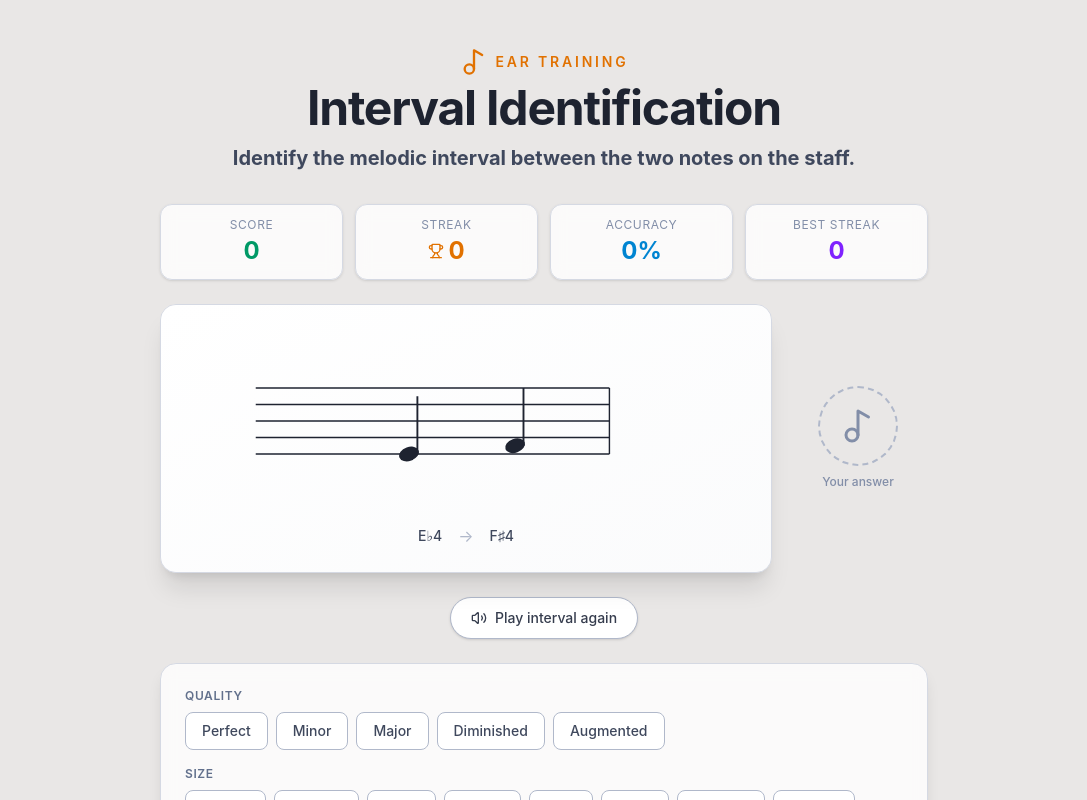
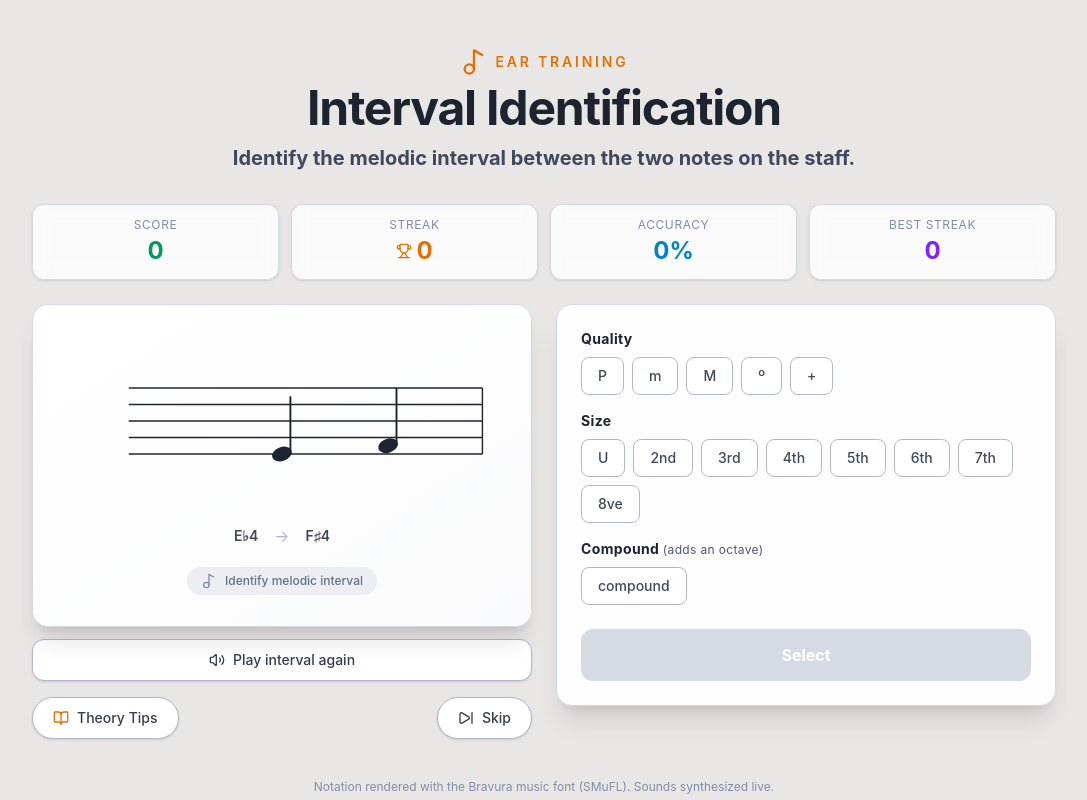
Before and after one commit to andrewbleckner-prog/updated-interval-game, a React (Vite) app: page / in a window 1280 px wide. Both pictures are taken after a click on the button "Start". Shown: the top 800 px of the page, without its empty margins (96-1183 px from the left). Built offline with nearby package versions, Linux system fonts and the light colour scheme; a web font is replaced by a local one.

Commit message:
Add files via upload

```diff
--- a/src/App.tsx
+++ b/src/App.tsx
@@ -13,9 +13,26 @@ import {
 } from '@/music';
 
 const QUALITIES: Quality[] = ['perfect', 'minor', 'major', 'diminished', 'augmented'];
+const QUALITY_SYMBOLS: Record<Quality, string> = {
+  perfect: 'P',
+  major: 'M',
+  minor: 'm',
+  diminished: 'º',
+  augmented: '+',
+};
 const SIZES: SizeName[] = [
   'unison', 'second', 'third', 'fourth', 'fifth', 'sixth', 'seventh', 'octave',
 ];
+const SIZE_SYMBOLS: Record<SizeName, string> = {
+  unison: 'U',
+  second: '2nd',
+  third: '3rd',
+  fourth: '4th',
+  fifth: '5th',
+  sixth: '6th',
+  seventh: '7th',
+  octave: '8ve',
+};
 
 type Feedback = 'idle' | 'correct' | 'wrong';
 
@@ -107,7 +124,7 @@ export default function App() {
   return (
     <div id="interval-app-root" className="min-h-screen bg-stone-200/70 text-ink-800 flex flex-col items-center px-4 py-8 sm:py-12">
       {/* Header */}
-      <header id="game-header" className="w-full max-w-3xl text-center mb-8 animate-fade-in">
+      <header id="game-header" className="w-full max-w-5xl text-center mb-8 animate-fade-in">
         <div className="inline-flex items-center gap-2 text-amber-600 mb-2">
           <Music2 className="w-7 h-7" />
           <span className="text-sm font-semibold uppercase tracking-[0.2em]">Ear Training</span>
@@ -125,7 +142,7 @@ export default function App() {
       {!started ? (
         <StartScreen onStart={startGame} bestStreak={bestStreak} />
       ) : (
-        <main id="game-main-board" className="w-full max-w-3xl flex flex-col gap-6 animate-fade-in">
+        <main id="game-main-board" className="w-full max-w-5xl flex flex-col gap-6 animate-fade-in">
           {/* Stats bar */}
           <div id="game-stats-bar" className="grid grid-cols-2 sm:grid-cols-4 gap-3">
             <StatCard label="Score" value={score} accent="text-emerald-600" />
@@ -134,50 +151,90 @@ export default function App() {
             <StatCard label="Best Streak" value={bestStreak} accent="text-violet-600" />
           </div>
 
-          {/* Staff + feedback area */}
-          <div id="game-staff-area" className="grid grid-cols-1 md:grid-cols-[1fr_auto] gap-4 items-stretch">
+          {/* Side-by-side: Staff window (left) and Selection window (right) */}
+          <div id="game-workspace" className="grid grid-cols-1 md:grid-cols-2 gap-6 items-start">
+            {/* Left column: Staff card & action buttons */}
+            <div id="staff-column" className="flex flex-col gap-3">
               {/* Staff card */}
-            <div id="staff-card" className="bg-white rounded-2xl shadow-xl border border-ink-200 p-4 sm:p-6 relative overflow-hidden">
+              <div id="staff-card" className="bg-white rounded-2xl shadow-xl border border-ink-200 p-5 sm:p-6 relative overflow-hidden flex flex-col items-center">
                 <div className="absolute inset-0 bg-gradient-to-br from-white to-ink-50 opacity-50 pointer-events-none" />
-              <div className="relative">
+                <div className="relative w-full flex flex-col items-center">
                   <Staff low={question.low} high={question.high} clef={question.clef} />
                   <div className="mt-3 flex items-center justify-center gap-4 text-ink-700">
-                  <span className="text-sm font-medium">{noteName(question.low)}</span>
+                    <span className="text-sm font-semibold">{noteName(question.low)}</span>
                     <span className="text-ink-300">→</span>
-                  <span className="text-sm font-medium">{noteName(question.high)}</span>
+                    <span className="text-sm font-semibold">{noteName(question.high)}</span>
+                  </div>
+
+                  {/* Feedback state indicator */}
+                  <div className="mt-3 min-h-[42px] flex items-center justify-center">
+                    {feedback === 'correct' && (
+                      <div className="inline-flex items-center gap-2 px-4 py-1.5 rounded-full bg-emerald-100 border border-emerald-300 text-emerald-800 font-bold text-sm animate-pop-in shadow-xs">
+                        <Check className="w-5 h-5 text-emerald-600" strokeWidth={3} />
+                        <span>Correct!</span>
+                      </div>
+                    )}
+                    {feedback === 'wrong' && (
+                      <div className="inline-flex items-center gap-2 px-4 py-1.5 rounded-full bg-rose-100 border border-rose-300 text-rose-800 font-bold text-sm animate-shake shadow-xs">
+                        <X className="w-5 h-5 text-rose-600" strokeWidth={3} />
+                        <span>Try again</span>
+                      </div>
+                    )}
+                    {feedback === 'idle' && (
+                      <div className="inline-flex items-center gap-2 px-3.5 py-1.5 rounded-full bg-ink-100 text-ink-500 font-medium text-xs">
+                        <Music2 className="w-4 h-4 text-ink-400" />
+                        <span>Identify melodic interval</span>
+                      </div>
+                    )}
                   </div>
                 </div>
               </div>
 
-            {/* Feedback panel */}
-            <div id="feedback-container" className="flex md:flex-col items-center justify-center min-h-[120px] md:min-w-[140px]">
-              <FeedbackPanel feedback={feedback} />
-            </div>
-          </div>
-
               {/* Replay interval button */}
-          <div className="flex justify-center">
               <button
                 id="replay-interval-button"
                 onClick={handlePlayInterval}
                 disabled={feedback === 'correct'}
-              className="inline-flex items-center gap-2 px-5 py-2.5 rounded-full bg-white hover:bg-ink-100 disabled:opacity-40 disabled:cursor-not-allowed text-ink-800 text-sm font-medium transition-colors border border-ink-300 shadow-sm"
+                className="inline-flex items-center justify-center gap-2 px-5 py-2.5 rounded-xl bg-white hover:bg-ink-100 disabled:opacity-40 disabled:cursor-not-allowed text-ink-800 text-sm font-medium transition-colors border border-ink-300 shadow-sm w-full"
               >
                 <Volume2 className="w-4 h-4" />
                 Play interval again
               </button>
+
+              {/* Action buttons directly under staff window */}
+              <div className="flex items-center justify-between gap-3 pt-1">
+                <button
+                  id="theory-tips-button"
+                  onClick={() => setShowTheoryTips(true)}
+                  className="inline-flex items-center gap-2 px-5 py-2.5 rounded-full bg-white hover:bg-ink-100 text-ink-800 text-sm font-medium transition-colors border border-ink-300 shadow-sm"
+                >
+                  <BookOpen className="w-4 h-4 text-amber-600" />
+                  Theory Tips
+                </button>
+
+                <button
+                  id="skip-question-button"
+                  onClick={handleSkip}
+                  disabled={feedback === 'correct'}
+                  className="inline-flex items-center gap-2 px-5 py-2.5 rounded-full bg-white hover:bg-ink-100 disabled:opacity-40 disabled:cursor-not-allowed text-ink-800 text-sm font-medium transition-colors border border-ink-300 shadow-sm"
+                >
+                  <SkipForward className="w-4 h-4" />
+                  Skip
+                </button>
+              </div>
             </div>
 
-          {/* Answer selection */}
-          <div id="answer-selection-panel" className="bg-white/80 backdrop-blur rounded-2xl border border-ink-200 shadow-lg p-4 sm:p-6 space-y-4">
+            {/* Right column: Answer selection window */}
+            <div id="answer-selection-panel" className="bg-white/90 backdrop-blur rounded-2xl border border-ink-200 shadow-xl p-5 sm:p-6 space-y-4">
               {/* Quality row */}
               <div>
-              <p className="text-xs font-semibold uppercase tracking-wider text-ink-500 mb-2">Quality</p>
+                <p className="text-sm font-bold tracking-wide text-ink-900 mb-2">Quality</p>
                 <div className="flex flex-wrap gap-2">
                   {QUALITIES.map((q) => (
                     <AnswerButton
                       key={q}
-                    label={q}
+                      label={QUALITY_SYMBOLS[q]}
+                      ariaLabel={q}
                       selected={selectedQuality === q}
                       disabled={feedback === 'correct'}
                       onClick={() => {
@@ -191,12 +248,13 @@ export default function App() {
 
               {/* Size row */}
               <div>
-              <p className="text-xs font-semibold uppercase tracking-wider text-ink-500 mb-2">Size</p>
+                <p className="text-sm font-bold tracking-wide text-ink-900 mb-2">Size</p>
                 <div className="flex flex-wrap gap-2">
                   {SIZES.map((s) => (
                     <AnswerButton
                       key={s}
-                    label={s}
+                      label={SIZE_SYMBOLS[s]}
+                      ariaLabel={s}
                       selected={selectedSize === s}
                       disabled={feedback === 'correct'}
                       onClick={() => {
@@ -211,8 +269,8 @@ export default function App() {
 
               {/* Compound toggle row */}
               <div>
-              <p className="text-xs font-semibold uppercase tracking-wider text-ink-500 mb-2">
-                Compound <span className="normal-case text-ink-400 font-normal">(adds an octave)</span>
+                <p className="text-sm font-bold tracking-wide text-ink-900 mb-2">
+                  Compound <span className="text-xs text-ink-600 font-normal">(adds an octave)</span>
                 </p>
                 <button
                   id="compound-toggle-button"
@@ -224,7 +282,7 @@ export default function App() {
                   className={[
                     'px-4 py-2 rounded-lg text-sm font-medium transition-all border',
                     compound
-                    ? 'bg-sky-500 text-white border-sky-400 shadow-md shadow-sky-500/30 scale-105'
+                      ? 'bg-sky-500 text-white border-sky-400 shadow-md shadow-sky-500/30 scale-105 font-bold'
                       : 'bg-white text-ink-700 border-ink-300 hover:bg-ink-100 hover:border-ink-400',
                     (feedback === 'correct' || selectedSize === 'unison') ? 'opacity-40 cursor-not-allowed' : '',
                   ].join(' ')}
@@ -243,7 +301,7 @@ export default function App() {
                 >
                   {feedback === 'correct'
                     ? 'Correct! Next…'
-                  : `Select${selectedSize ? ` — ${selectedQuality ?? '?'} ${compound ? 'compound ' : ''}${selectedSize}` : ''}`}
+                    : `Select${selectedSize ? ` — ${selectedQuality ? QUALITY_SYMBOLS[selectedQuality] : '?'} ${compound ? 'compound ' : ''}${SIZE_SYMBOLS[selectedSize]}` : ''}`}
                 </button>
               </div>
 
@@ -253,50 +311,32 @@ export default function App() {
                 </p>
               )}
             </div>
+          </div>
+        </main>
+      )}
 
-          {/* Bottom actions: Theory Tips (left) & Skip (right) */}
-          <div className="flex items-center justify-between pt-2">
-            <button
-              id="theory-tips-button"
-              onClick={() => setShowTheoryTips((prev) => !prev)}
-              aria-expanded={showTheoryTips}
-              className={`inline-flex items-center gap-2 px-5 py-2.5 rounded-full text-sm font-medium transition-colors border shadow-sm ${
-                showTheoryTips
-                  ? 'bg-amber-50 border-amber-400 text-amber-900 ring-2 ring-amber-400/20'
-                  : 'bg-white hover:bg-ink-100 text-ink-800 border-ink-300'
-              }`}
-            >
-              <BookOpen className="w-4 h-4 text-amber-600" />
-              Theory Tips
-            </button>
-
-            <button
-              id="skip-question-button"
-              onClick={handleSkip}
-              disabled={feedback === 'correct'}
-              className="inline-flex items-center gap-2 px-5 py-2.5 rounded-full bg-white hover:bg-ink-100 disabled:opacity-40 disabled:cursor-not-allowed text-ink-800 text-sm font-medium transition-colors border border-ink-300 shadow-sm"
-            >
-              <SkipForward className="w-4 h-4" />
-              Skip
-            </button>
-          </div>
-
-          {/* Inline Theory Tips White Window */}
+      {/* Theory Tips Pop-up Modal */}
       {showTheoryTips && (
         <div
-              id="theory-tips-inline-window"
-              className="w-full bg-white rounded-2xl shadow-xl border border-ink-200 p-6 sm:p-8 relative animate-fade-in"
+          id="theory-tips-modal-overlay"
+          className="fixed inset-0 z-50 flex items-center justify-center p-4 bg-ink-950/60 backdrop-blur-xs animate-fade-in"
+          onClick={() => setShowTheoryTips(false)}
         >
-              <div className="flex items-start justify-between gap-4 mb-3">
+          <div
+            id="theory-tips-popup-window"
+            onClick={(e) => e.stopPropagation()}
+            className="bg-white w-full max-w-lg rounded-2xl shadow-2xl border border-ink-200 p-6 sm:p-8 relative animate-fade-in"
+          >
+            <div className="flex items-start justify-between gap-4 mb-4">
               <div className="inline-flex items-center gap-2 text-amber-600">
                 <BookOpen className="w-5 h-5" />
-                  <span className="text-xs font-semibold uppercase tracking-wider text-ink-500">Reference Guide</span>
+                <span className="text-xs font-semibold uppercase tracking-wider text-ink-500">Music Theory Tips</span>
               </div>
               <button
                 id="close-theory-tips-button"
                 onClick={() => setShowTheoryTips(false)}
                 className="text-ink-400 hover:text-ink-700 p-1.5 rounded-lg hover:bg-ink-100 transition-colors"
-                  aria-label="Close Theory Tips"
+                aria-label="Close"
               >
                 <X className="w-5 h-5" />
               </button>
@@ -306,14 +346,35 @@ export default function App() {
               How to analyze music intervals on the staff.
             </h3>
 
-              <ul className="space-y-3 text-ink-700 text-base sm:text-lg list-disc list-outside pl-6 leading-relaxed">
+            <ul className="space-y-3 text-ink-700 text-sm sm:text-base mb-6 list-disc list-outside pl-6 leading-relaxed">
               <li>Determine size first by counting diatonic steps</li>
               <li>Ignore accidentals and find diatonic quality</li>
               <li>Add in accidentals one at a time to complete assessment of quality</li>
             </ul>
+
+            <div className="pt-4 border-t border-ink-100 mb-6">
+              <h4 className="text-base sm:text-lg font-bold text-ink-900 mb-3">
+                Diatonic Interval Basics
+              </h4>
+              <ul className="space-y-2.5 text-ink-700 text-sm sm:text-base list-disc list-outside pl-6 leading-relaxed">
+                <li>All 5ths above the scale notes are perfect except above B.</li>
+                <li>All fourths above the scale notes are perfect except above F.</li>
+                <li>The 3rds above C, F, and G (1, 4, 5) are major, and all others are minor.</li>
+                <li>All seconds above the scale are major except EF and BC.</li>
+              </ul>
             </div>
-          )}
-        </main>
+
+            <div className="flex justify-end pt-2 border-t border-ink-100">
+              <button
+                id="dismiss-theory-tips-button"
+                onClick={() => setShowTheoryTips(false)}
+                className="px-6 py-2.5 rounded-xl bg-ink-900 hover:bg-ink-800 text-white font-medium text-sm transition-colors shadow-sm"
+              >
+                Close
+              </button>
+            </div>
+          </div>
+        </div>
       )}
 
       <footer className="mt-10 text-center text-xs text-ink-400">
@@ -324,15 +385,67 @@ export default function App() {
 }
 
 function StartScreen({ onStart, bestStreak }: { onStart: () => void; bestStreak: number }) {
+  const qualitySymbols = [
+    { name: 'Perfect', symbol: 'P' },
+    { name: 'Major', symbol: 'M' },
+    { name: 'Minor', symbol: 'm' },
+    { name: 'Diminished', symbol: 'º' },
+    { name: 'Augmented', symbol: '+' },
+  ];
+
+  const specialSizeSymbols = [
+    { name: 'Unison', symbol: 'U' },
+    { name: 'Octave', symbol: '8ve' },
+  ];
+
   return (
-    <div id="start-screen" className="w-full max-w-xl animate-fade-in">
+    <div id="start-screen" className="w-full max-w-2xl animate-fade-in">
       <div id="start-screen-card" className="bg-white rounded-2xl shadow-xl border border-ink-200 p-6 sm:p-8">
         <h2 className="text-2xl sm:text-3xl font-bold text-ink-900 mb-4 text-center">
           Directions
         </h2>
-        <p className="text-ink-700 text-lg sm:text-xl text-left leading-relaxed mb-8">
+        <p className="text-ink-700 text-lg sm:text-xl text-left leading-relaxed mb-6">
           Two consecutive notes appear on a treble or bass staff forming a melodic interval. Choose the interval's <strong>quality</strong> and <strong>size</strong>, toggle <strong>compound</strong> if it spans more than an octave, and then press <strong>Select</strong>. A bell means correct; a buzzer means try again.
         </p>
+
+        {/* Quality symbols display */}
+        <div id="quality-symbols-container" className="mb-6">
+          <h3 className="text-sm font-bold uppercase tracking-wider text-ink-800 text-left mb-3">
+            Interval Quality Symbols
+          </h3>
+          <div className="grid grid-cols-2 sm:grid-cols-5 gap-3">
+            {qualitySymbols.map((item) => (
+              <div
+                key={item.name}
+                id={`symbol-tile-${item.name.toLowerCase()}`}
+                className="bg-stone-50 border border-ink-200 rounded-xl p-3 sm:p-4 flex flex-col items-center justify-center text-center shadow-xs"
+              >
+                <span className="text-sm font-semibold text-ink-700 mb-1">{item.name}</span>
+                <span className="text-2xl sm:text-3xl font-bold text-ink-900 leading-none">{item.symbol}</span>
+              </div>
+            ))}
+          </div>
+        </div>
+
+        {/* Special Size symbols display */}
+        <div id="special-size-symbols-container" className="mb-8">
+          <h3 className="text-sm font-bold uppercase tracking-wider text-ink-800 text-left mb-3">
+            Special Size Symbols
+          </h3>
+          <div className="grid grid-cols-2 gap-3 max-w-md">
+            {specialSizeSymbols.map((item) => (
+              <div
+                key={item.name}
+                id={`size-symbol-tile-${item.name.toLowerCase()}`}
+                className="bg-stone-50 border border-ink-200 rounded-xl p-3 sm:p-4 flex flex-col items-center justify-center text-center shadow-xs"
+              >
+                <span className="text-sm font-semibold text-ink-700 mb-1">{item.name}</span>
+                <span className="text-2xl sm:text-3xl font-bold text-ink-900 leading-none">{item.symbol}</span>
+              </div>
+            ))}
+          </div>
+        </div>
+
         <div className="flex flex-col items-center">
           <button
             id="start-game-button"
@@ -378,23 +491,30 @@ function AnswerButton({
   selected,
   disabled,
   onClick,
+  ariaLabel,
+  className,
 }: {
   key?: React.Key;
   label: string;
   selected: boolean;
   disabled: boolean;
   onClick: () => void;
+  ariaLabel?: string;
+  className?: string;
 }) {
   return (
     <button
+      type="button"
       onClick={onClick}
       disabled={disabled}
+      aria-label={ariaLabel}
       className={[
-        'px-4 py-2 rounded-lg text-sm font-medium capitalize transition-all border',
+        'px-4 py-2 rounded-lg text-sm font-medium transition-all border',
         selected
-          ? 'bg-sky-500 text-white border-sky-400 shadow-md shadow-sky-500/30 scale-105'
+          ? 'bg-sky-500 text-white border-sky-400 shadow-md shadow-sky-500/30 scale-105 font-bold'
           : 'bg-white text-ink-700 border-ink-300 hover:bg-ink-100 hover:border-ink-400',
         disabled && !selected ? 'opacity-40 cursor-not-allowed' : '',
+        className || '',
       ].join(' ')}
     >
       {label}
```
Lines whose indentation alone changed are shown as unchanged.
